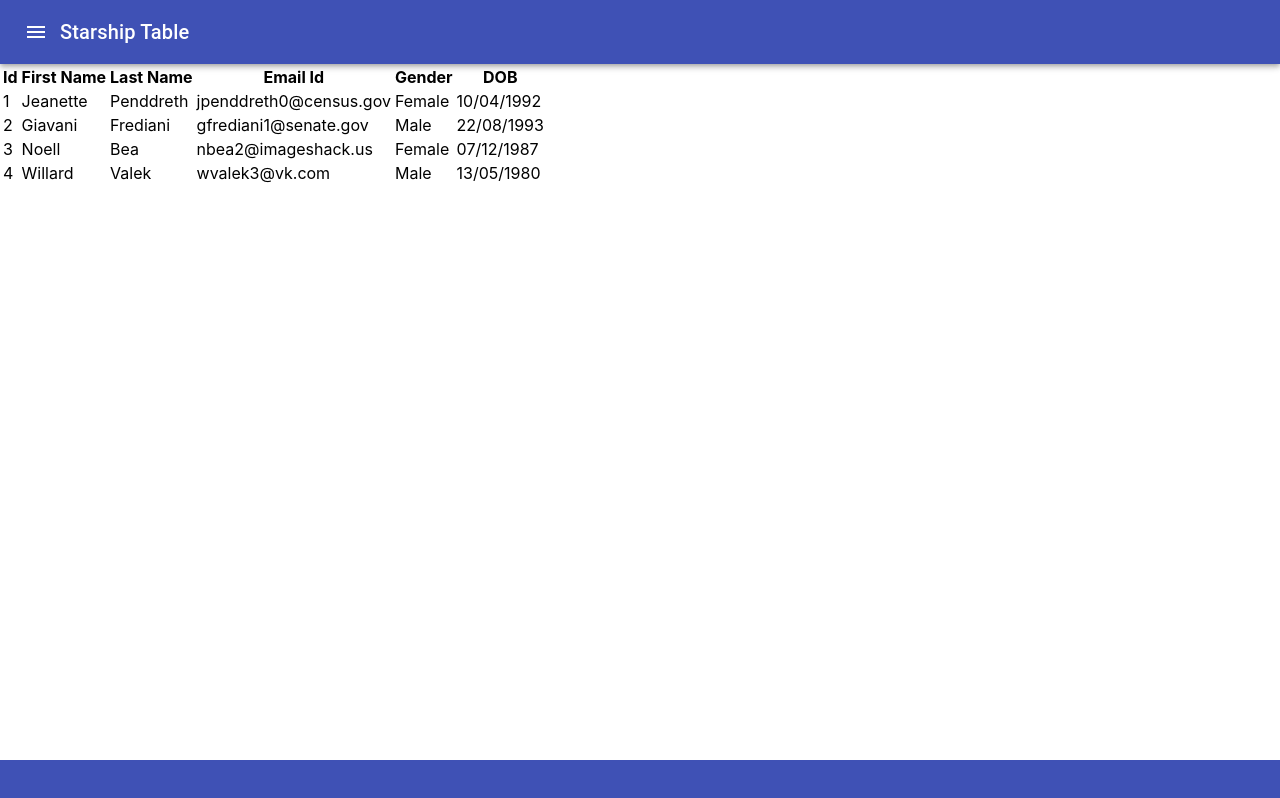
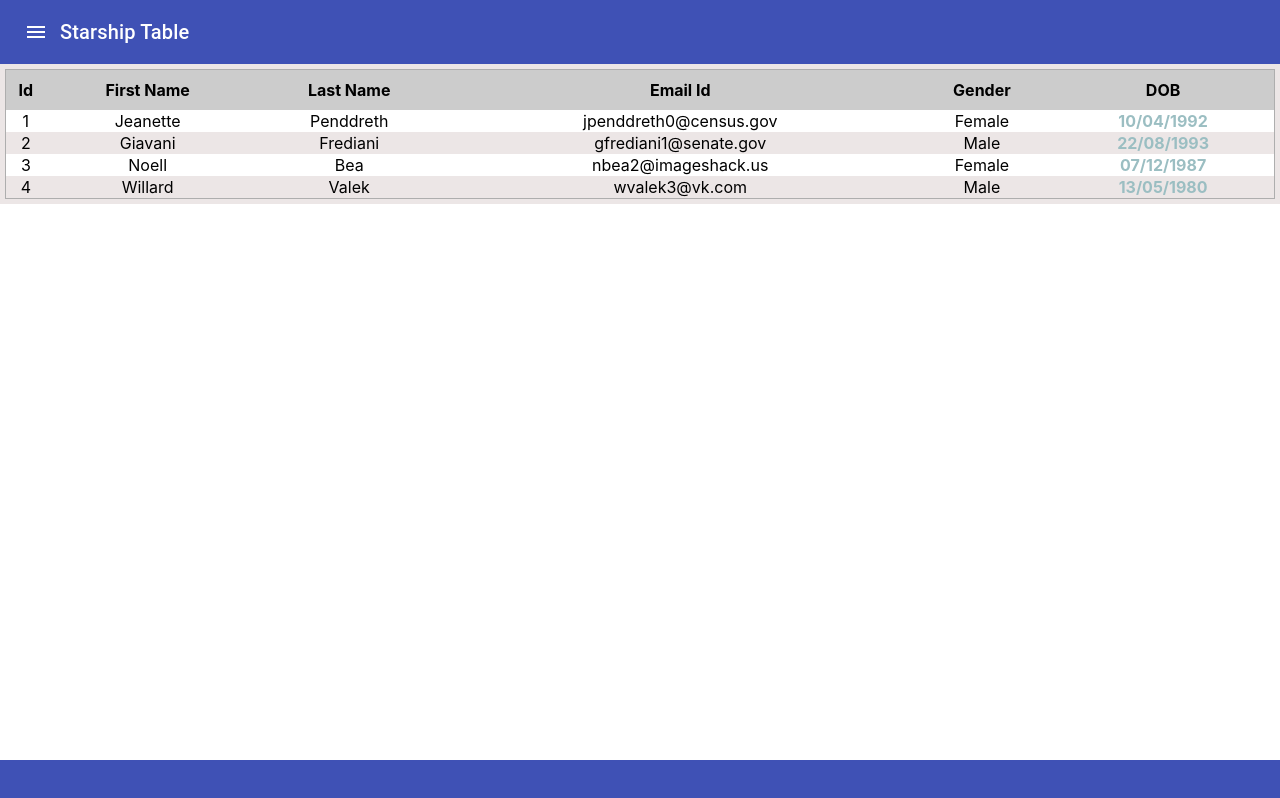
Before and after one commit to sambhavjain-rally/StarshipTable, a React (Create React App) app: page /dashboard in a window 1280 px wide. Built offline with nearby package versions, Linux system fonts and the light colour scheme; the HTML template or start-up script is replaced by a standard one.

Commit message:
Adding CSS

```diff
--- a/src/components/Table/Table.scss
+++ b/src/components/Table/Table.scss
@@ -0,0 +1,39 @@
+  .starshipTableContainer {
+    background-color: #ece6e6;
+    padding: 5px;
+  }
+
+
+  .starshipTable {
+    border: solid #aeaeae 1px;
+    width: 100%;
+    border-collapse:collapse;
+  }
+
+  .starshipTable tr:first-child {
+    font-weight: bold;
+    background-color: #cccccc;
+    height: 40px;
+    cursor: pointer;
+  }
+  .starshipTable tr:nth-child(even) {
+    background-color: #FFF;
+  }
+  .starshipTable td {
+    text-align: center;
+  }
+  .starshipTable td:last-child {
+    cursor: pointer;
+    color: #9bbec2;
+    font-weight: bold;
+  }
+
+  .searchSymbol {
+    -webkit-transform: rotate(90deg);
+  -moz-transform: rotate(90deg);
+  -o-transform: rotate(90deg);
+  -ms-transform: rotate(90deg);
+  transform: rotate(90deg);
+  display: inline-block;
+  font-size: 30px;
+  }
--- a/src/components/Table/Table.tsx
+++ b/src/components/Table/Table.tsx
@@ -19,8 +19,8 @@ interface ITableData {
 export default function Table(props: ITableData) {
 
     return (
-        <React.Fragment>
-            <table>
+        <div className="starshipTableContainer">
+            <table className="starshipTable">
                 <tr>
                     {props.columns.map((column) =>
                         <th key={column.id}>
@@ -37,8 +37,7 @@ export default function Table(props: ITableData) {
                         )}
                     </tr>
                 )}
-
             </table>
-        </React.Fragment>
+        </div>
     );
 }
```
